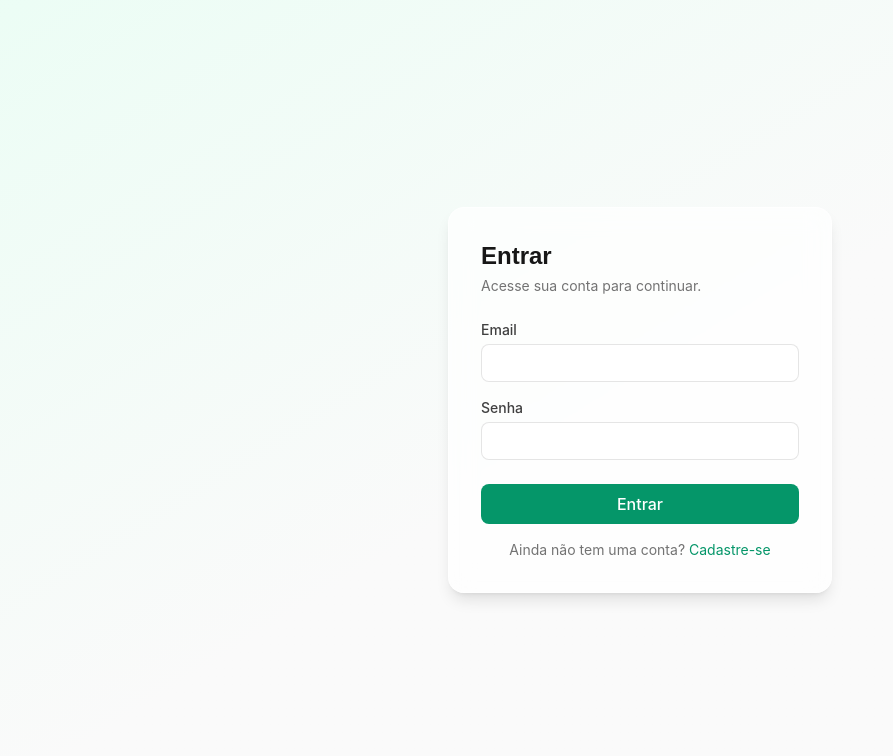
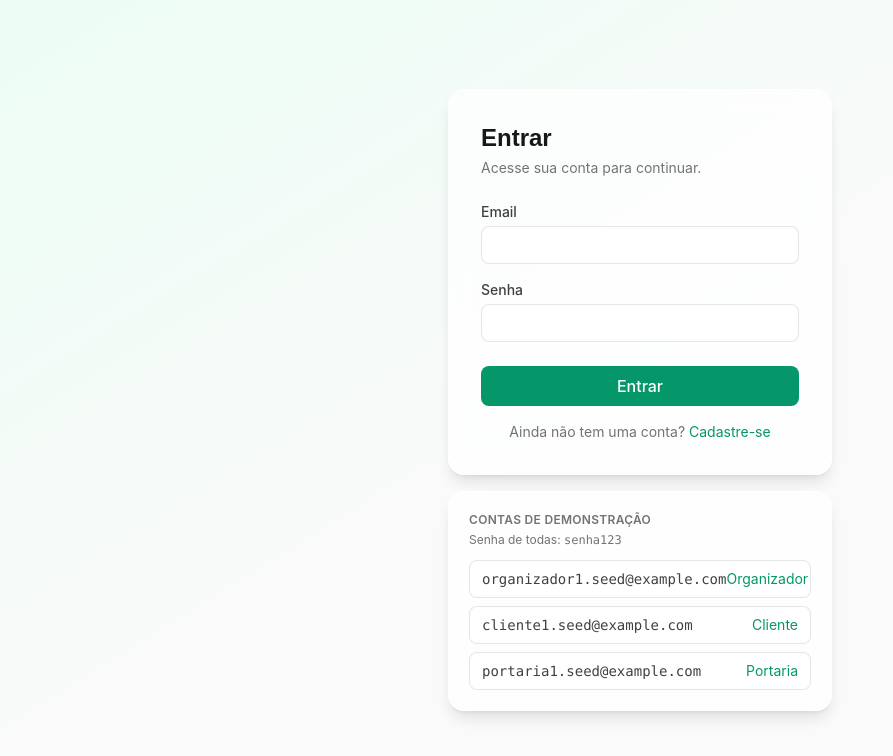
Before and after one commit to Rafael-Casemiro/plataforma-eventos, a React (Vite) app in the folder frontend/: page /login in a window 1280 px wide. Shown: the top 756 px of the page, without its empty margins (0-893 px from the left). Built offline with nearby package versions, Linux system fonts and the light colour scheme; no server answers.

Commit message:
feat: contas de demonstracao clicaveis na tela de login

```diff
--- a/frontend/src/pages/Login.tsx
+++ b/frontend/src/pages/Login.tsx
@@ -2,6 +2,13 @@ import { useState, type FormEvent } from 'react'
 import { useNavigate, useLocation, Link } from 'react-router-dom'
 import type { AxiosError } from 'axios'
 import { useAuth } from '../context/AuthContext'
+
+const DEMO_PASSWORD = 'senha123'
+const DEMO_ACCOUNTS = [
+  { label: 'Organizador', email: 'organizador1.seed@example.com' },
+  { label: 'Cliente', email: 'cliente1.seed@example.com' },
+  { label: 'Portaria', email: 'portaria1.seed@example.com' },
+]
 
 export default function Login() {
   const [email, setEmail] = useState('')
@@ -36,8 +43,14 @@ export default function Login() {
     }
   }
 
+  const fillDemoAccount = (demoEmail: string) => {
+    setEmail(demoEmail)
+    setPassword(DEMO_PASSWORD)
+    setError(null)
+  }
+
   return (
-    <main className="flex min-h-screen items-center justify-center bg-gradient-to-br from-emerald-50 via-paper to-paper px-4">
+    <main className="flex min-h-screen flex-col items-center justify-center gap-4 bg-gradient-to-br from-emerald-50 via-paper to-paper px-4 py-10">
       <form
         onSubmit={handleSubmit}
         className="w-full max-w-sm rounded-2xl border border-white/60 bg-white/70 p-8 shadow-lg backdrop-blur-md"
@@ -92,6 +105,28 @@ export default function Login() {
           </Link>
         </p>
       </form>
+
+      <div className="w-full max-w-sm rounded-2xl border border-white/60 bg-white/70 p-5 shadow-lg backdrop-blur-md">
+        <p className="text-xs font-semibold uppercase tracking-wide text-neutral-500">
+          Contas de demonstração
+        </p>
+        <p className="mt-1 text-xs text-neutral-500">
+          Senha de todas: <span className="font-mono">{DEMO_PASSWORD}</span>
+        </p>
+        <div className="mt-3 flex flex-col gap-2">
+          {DEMO_ACCOUNTS.map((account) => (
+            <button
+              key={account.email}
+              type="button"
+              onClick={() => fillDemoAccount(account.email)}
+              className="flex items-center justify-between rounded-lg border border-black/10 bg-white/80 px-3 py-2 text-left text-sm transition hover:border-accent"
+            >
+              <span className="font-mono text-neutral-700">{account.email}</span>
+              <span className="text-accent">{account.label}</span>
+            </button>
+          ))}
+        </div>
+      </div>
     </main>
   )
 }
```
